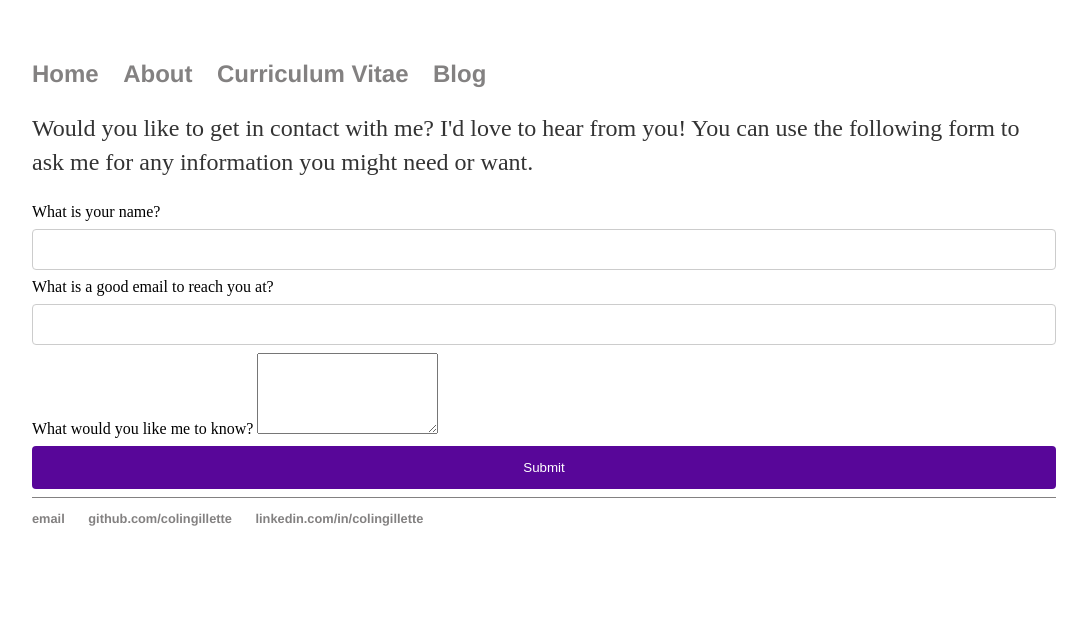
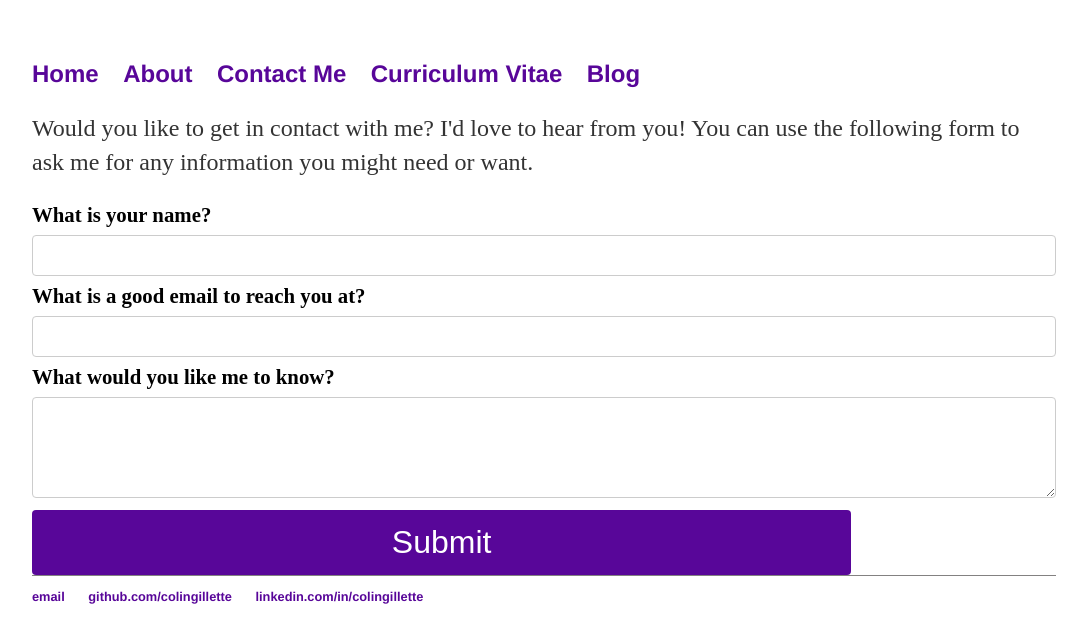
Before and after one commit to colingillette/colingillette.github.io, a Jekyll site: the page built from contact/index.html, in a window 1280 px wide. Shown: the top 643 px of the page, without its empty margins (96-1183 px from the left). Built offline with Jekyll 4.4.1, drawn with Linux system fonts in a browser that asks for light colours.

Commit message:
re-design contact form and add it to navigation

```diff
--- a/_layouts/default.html
+++ b/_layouts/default.html
@@ -9,7 +9,8 @@
 		<nav>
     		<ul>
         		<li><a class="top-nav" href="/">Home</a></li>
-	        	<li><a class="top-nav" href="/about">About</a></li>
+				<li><a class="top-nav" href="/about">About</a></li>
+	        	<li><a class="top-nav" href="/contact">Contact Me</a></li>
         		<li><a class="top-nav" href="/cv">Curriculum Vitae</a></li>
         		<li><a class="top-nav" href="/blog">Blog</a></li>
     		</ul>
--- a/css/main.css
+++ b/css/main.css
@@ -26,7 +26,7 @@ nav ul li, footer ul li {
 
 a {
     text-decoration: none;
-    color: rgb(131, 129, 129);
+    color: #580699;
 }
 
 a:hover {
@@ -59,7 +59,13 @@ ul.posts li {
     list-style: none;
 }
 
-input[type="text"], input[type="email"] {
+label {
+    font-size: 1.3em;
+    font-weight: bold;
+    margin-top: 2em;
+}
+
+input[type="text"], input[type="email"], textarea {
     display: inline-block;
     width: 100%;
     padding: 12px 20px;
@@ -70,12 +76,13 @@ input[type="text"], input[type="email"] {
 }
 
 input[type="submit"] {
-    width: 100%;
+    width: 80%;
     background-color: #580699;
     color: white;
     padding: 14px 20px;
-    margin: 8px 0;
+    margin: auto;
     border: none;
     border-radius: 4px;
     cursor: pointer;
+    font-size: 2em;
 }
--- a/index.html
+++ b/index.html
@@ -15,7 +15,7 @@ title: Colin Gillette, Developer
     </p>
     <p>
         If you think there's a solution I can help you or your company with, please feel free to reach out to me at
-        the email below. If you'd rather, you can also use this form to reach out to me.
+        the email below. If you'd rather, you can also use <a href="/contact">this form</a> to reach out to me.
         My passion is taking on new challenges and implemeneting the
         technologies that turn dreams into reality, and I'd love to hear from you if you think I can be of any help.
     </p>
```
Also changed, not shown: contact/index.html (renamed from contact.html).
